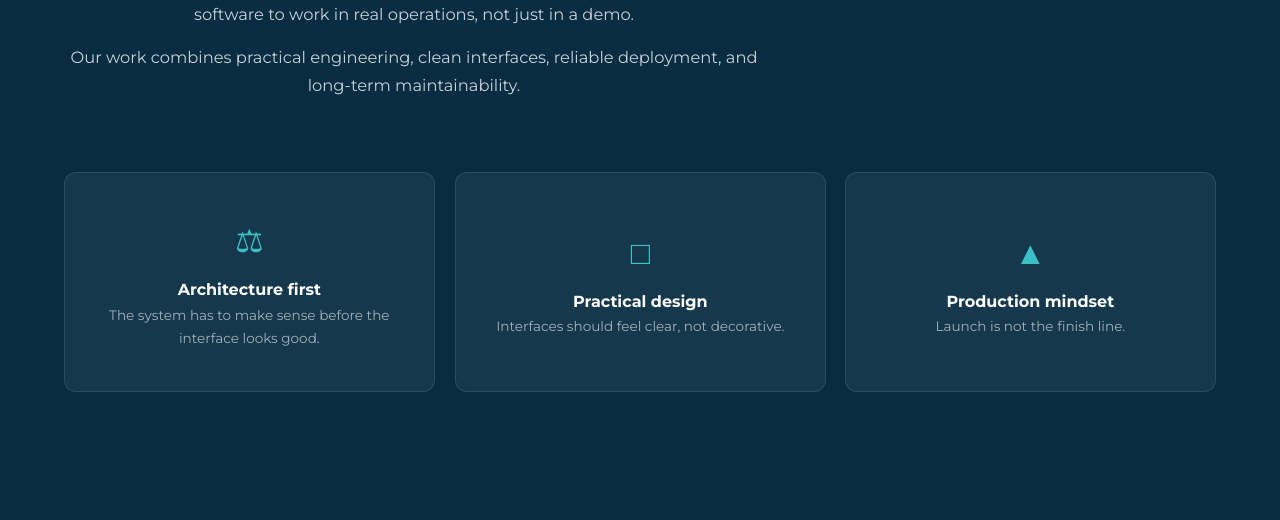
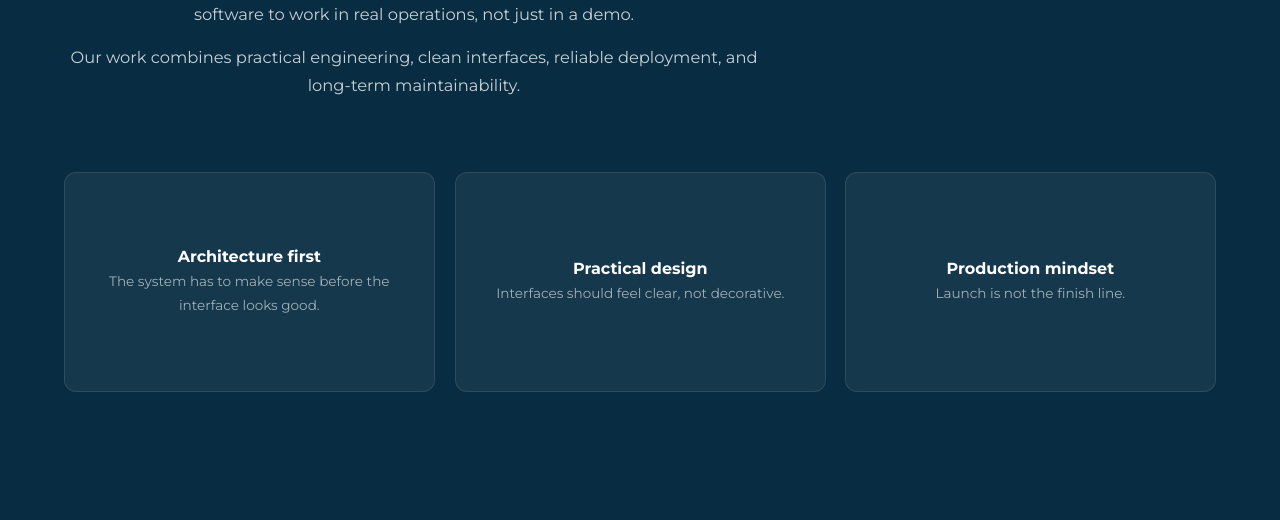
Before and after one commit to leomarrg/dominiopr-landing-page, a Django app: page / in a window 1280 px wide. Shown: the part 3740-4260 px from the top of the page. Run offline with Django 5.2, Linux system fonts and the light colour scheme.

Commit message:
style(about): remove generic geometric icons from 3 principles
The Unicode icons (scales, square, triangle) didn't communicate the
concepts they were meant to represent. Cleaner typographic look without
them — title + description carries the meaning.

Co-Authored-By: Claude Opus 4.7 <noreply@anthropic.com>

```diff
--- a/landing/templates/landing/index.html
+++ b/landing/templates/landing/index.html
@@ -286,12 +286,10 @@
                     <div class="visual-card reveal-item" data-delay="1">
                         <div class="visual-flip-inner">
                             <div class="visual-flip-front">
-                                <div class="visual-icon">&#9878;&#xFE0E;</div>
 <h3>Architecture first</h3>
                                 <p>The system has to make sense before the interface looks good.</p>
                             </div>
                             <div class="visual-flip-back">
-                                <div class="visual-icon">&#9878;&#xFE0E;</div>
 <h3>Architecture first</h3>
                                 <p>We define roles, data models, workflows, permissions, and integrations early so the product can scale without becoming fragile.</p>
                             </div>
@@ -300,12 +298,10 @@
                     <div class="visual-card reveal-item" data-delay="2">
                         <div class="visual-flip-inner">
                             <div class="visual-flip-front">
-                                <div class="visual-icon">&#9633;&#xFE0E;</div>
 <h3>Practical design</h3>
                                 <p>Interfaces should feel clear, not decorative.</p>
                             </div>
                             <div class="visual-flip-back">
-                                <div class="visual-icon">&#9633;&#xFE0E;</div>
 <h3>Practical design</h3>
                                 <p>We design around real users, real tasks, and the decisions teams need to make every day.</p>
                             </div>
@@ -314,12 +310,10 @@
                     <div class="visual-card reveal-item" data-delay="3">
                         <div class="visual-flip-inner">
                             <div class="visual-flip-front">
-                                <div class="visual-icon">&#9650;&#xFE0E;</div>
 <h3>Production mindset</h3>
                                 <p>Launch is not the finish line.</p>
                             </div>
                             <div class="visual-flip-back">
-                                <div class="visual-icon">&#9650;&#xFE0E;</div>
 <h3>Production mindset</h3>
                                 <p>Deployment, logs, backups, maintenance, and future changes are considered from the beginning.</p>
                             </div>
```
Lines whose indentation alone changed are shown as unchanged.
